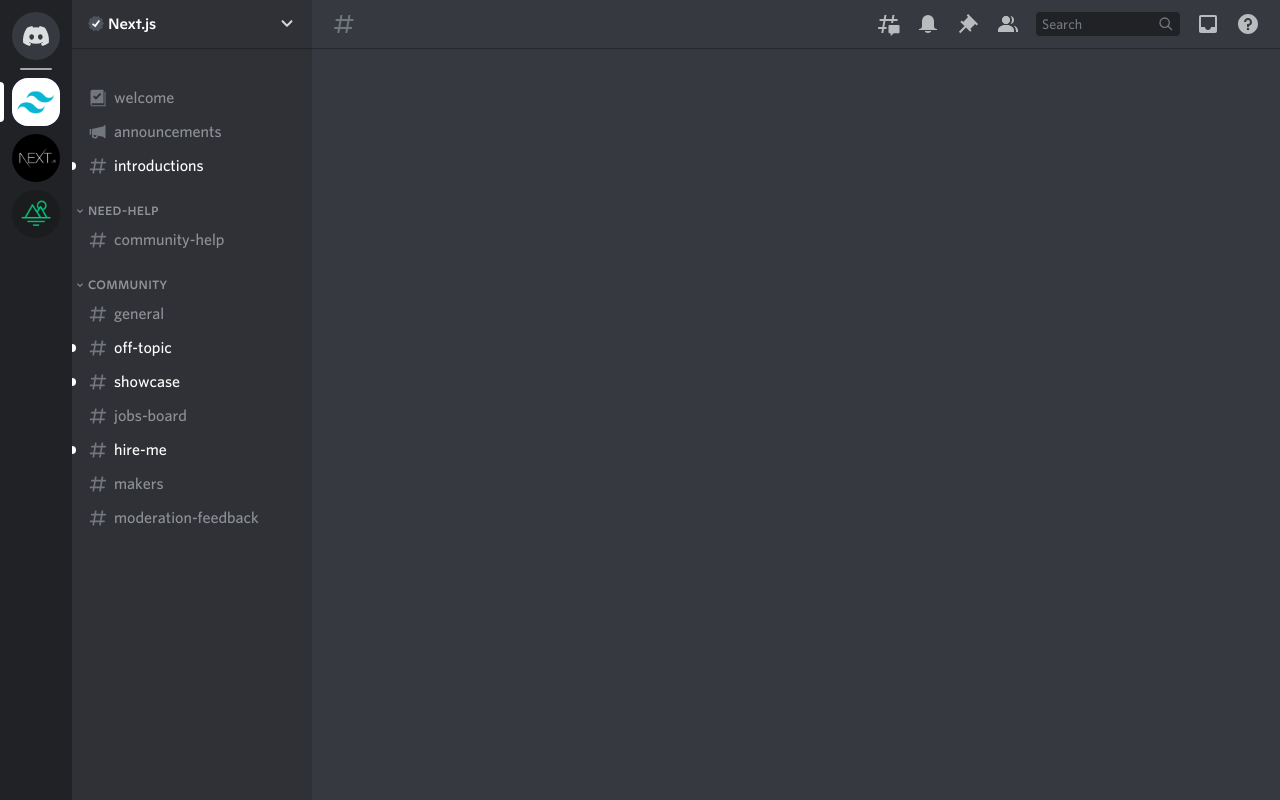
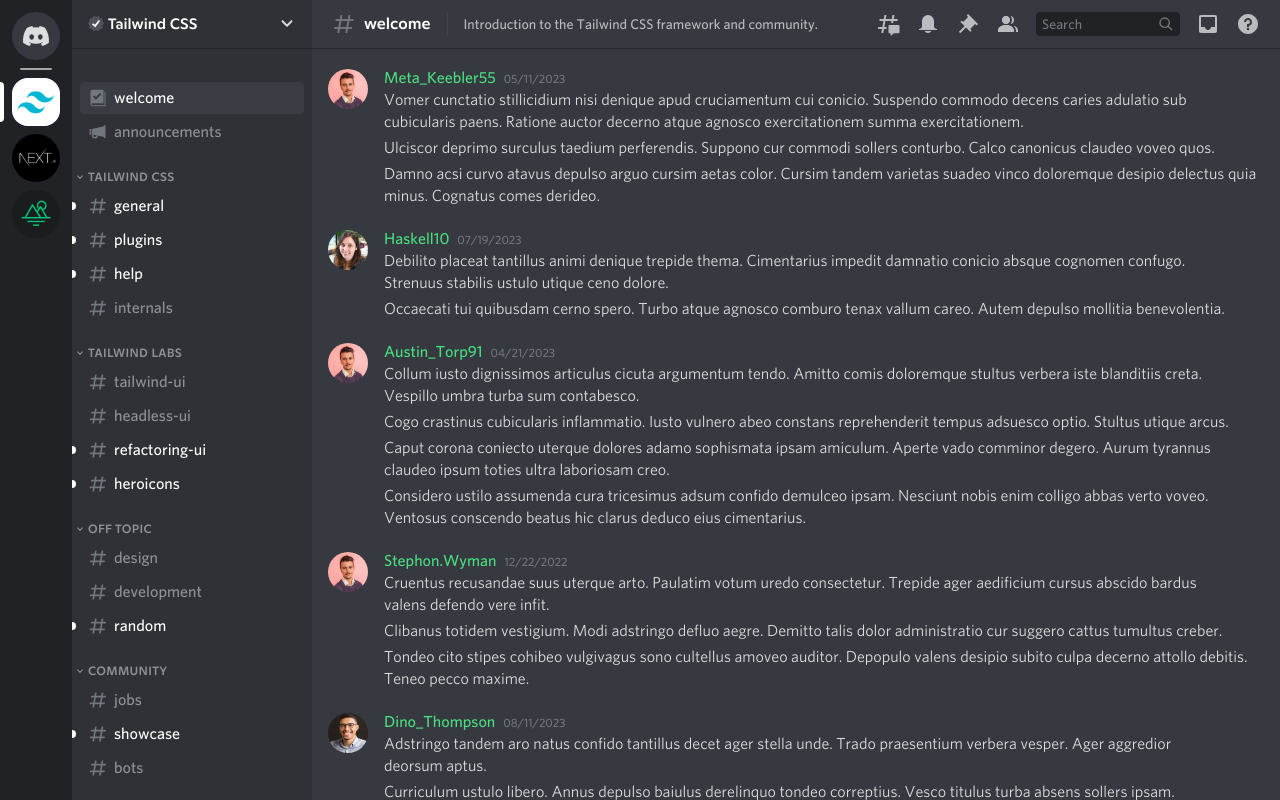
Before and after one commit to FranciscoJavierMartin/Discord-tailwind, a Vue app: page /servers/1/channels/1 in a window 1280 px wide. Built offline with nearby package versions, Linux system fonts and the light colour scheme.

Commit message:
Get server from route param

```diff
--- a/src/pages/ServersPage.vue
+++ b/src/pages/ServersPage.vue
@@ -127,7 +127,9 @@
 
 const closedCategories = ref<any[]>([]);
 
-const server = computed<Server>(() => data[+(route.params.sid as string)]);
+const server = computed<Server>(
+  () => data.find((s) => s.id === +(route.params.sid as string))!,
+);
 
 const channel = computed(() =>
   server.value.categories
```
